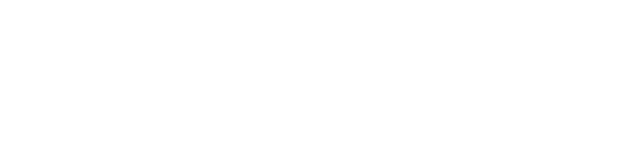
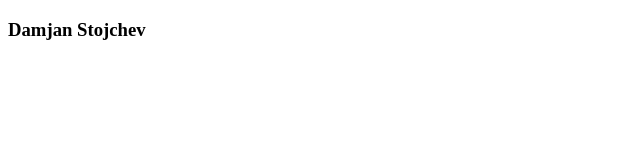
Before and after one commit to damjanstojcev4/Library-Management-System, a plain HTML site: page Frontend/contact.html in a window 1280 px wide. Shown: the whole page, without its empty margins (0-640 px from the left). Drawn offline with Linux system fonts and the light colour scheme.

Commit message:
Contact info

```diff
--- a/Frontend/contact.html
+++ b/Frontend/contact.html
@@ -2,9 +2,11 @@
 <html lang="en">
 <head>
     <meta charset="UTF-8">
-    <title>Title</title>
+    <title>Contact Page</title>
 </head>
 <body>
-
+    <div>
+        <h3>Damjan Stojchev</h3>
+    </div>
 </body>
 </html>
```
